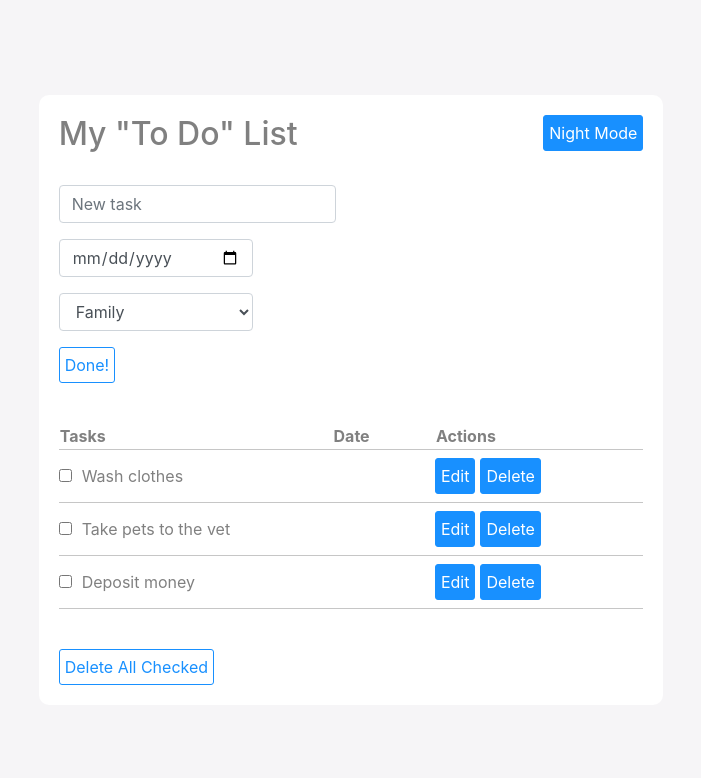
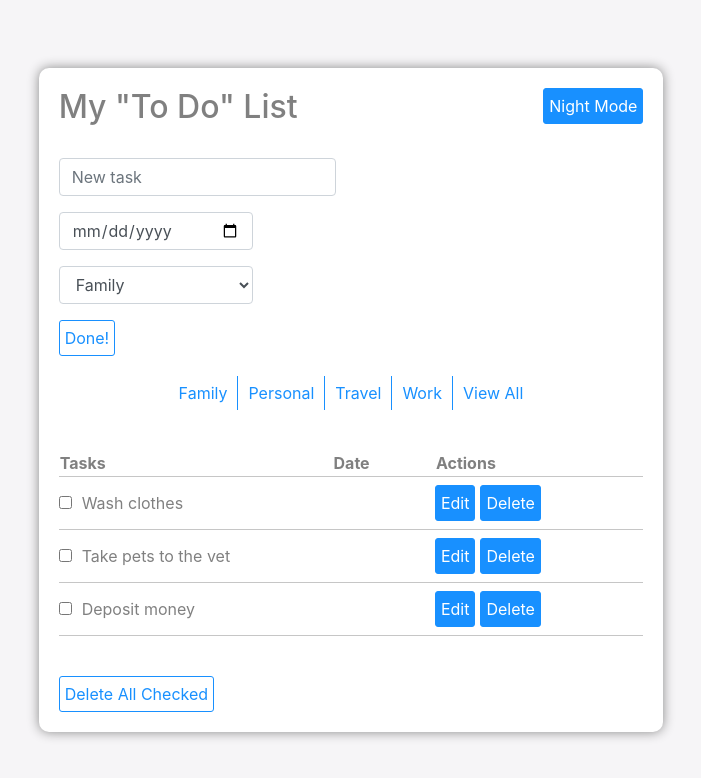
Before and after one commit to AnaGerhardt/to-do-list, a React (Create React App) app: page / in a window 1280 px wide. Shown: the top 778 px of the page, without its empty margins (289-990 px from the left). Built offline with nearby package versions, Linux system fonts and the light colour scheme.

Commit message:
Create menu to visualize category lists

```diff
--- a/src/App.tsx
+++ b/src/App.tsx
@@ -2,7 +2,7 @@ import React, { useState } from 'react'
 import { Container, Row, Col } from 'react-bootstrap'
 import { ThemeProvider } from 'styled-components'
 import {lightTheme, darkTheme } from './Themes'
-import { Button, ActionButton } from './StyledComponents'
+import { Button, ActionButton, MenuButton } from './StyledComponents'
 import AddForm from './Forms/AddForm'
 import EditForm from './Forms/EditForm'
 import ListTable from './Tables/ListTable'
@@ -21,10 +21,6 @@ export interface Item {
 const App = () => {
 
   const [theme, setTheme] = useState('light')
-
-  // useEffect(() => {
-  //   (theme === 'light') ? document.body.classList.remove('dark-theme') : document.body.classList.add('dark-theme')
-  // }, [theme])
 
   const itemArray = [
     { id: 1, listitem: 'Wash clothes', dateitem: undefined },
@@ -117,6 +113,16 @@ const App = () => {
           </Col>
         </Row>
 
+        <Row style={{'marginTop':'20px'}}>
+          <Col style={{'textAlign':'center'}}>
+            <MenuButton>Family</MenuButton>
+            <MenuButton>Personal</MenuButton>
+            <MenuButton>Travel</MenuButton>
+            <MenuButton>Work</MenuButton>
+            <MenuButton style={{'border': 'none'}}>View All</MenuButton>
+          </Col>
+        </Row>
+
         <Row>
           <Col>
             <ListTable
--- a/src/Forms/EditForm.tsx
+++ b/src/Forms/EditForm.tsx
@@ -55,7 +55,7 @@ const EditForm = (props: IProps) => {
                     name="dateitem"
                     //value={item.dateitem}
                     onChange={handleDateChange}
-                    style={{'width':'50%'}}
+                    style={{'width':'70%'}}
                 />
             </Form.Group>
 
--- a/src/StyledComponents/index.js
+++ b/src/StyledComponents/index.js
@@ -16,6 +16,14 @@ export const ActionButton = styled.button`
   padding: 5px;
 `
 
+export const MenuButton = styled.button`
+  background: ${({theme}) => theme.bg};
+  color: ${({theme}) => theme.color};
+  border: none;
+  border-right: 1px solid ${({theme}) => theme.color};
+  padding: 5px 10px 5px 10px;
+`
+
 export const Table = styled.table`
    margin: 40px 0 40px 0;
 `
--- a/src/index.scss
+++ b/src/index.scss
@@ -12,6 +12,7 @@
     border-radius: 10px;
     background: white;
     padding: 20px;
+    box-shadow: 0 0 12px #888888;
 }
 
 body {
```
